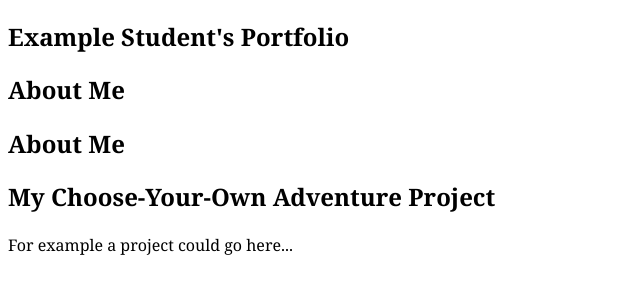
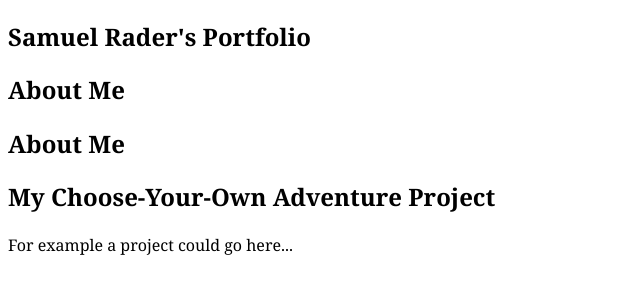
Before and after one commit to IACS-CS/web-design-portfolio-SRad122807, a website: page public/index.html in a window 1280 px wide. Shown: the whole page, without its empty margins (0-640 px from the left). Drawn offline with Linux system fonts and the light colour scheme.

Commit message:
Added Name

```diff
--- a/public/index.html
+++ b/public/index.html
@@ -7,7 +7,7 @@
   <body>
     <main>
       <section class="hero">
-        <h1>Example Student's Portfolio</h1>
+        <h1>Samuel Rader's Portfolio</h1>
       </section>
 
       <section class="info" id="about-me">
```
